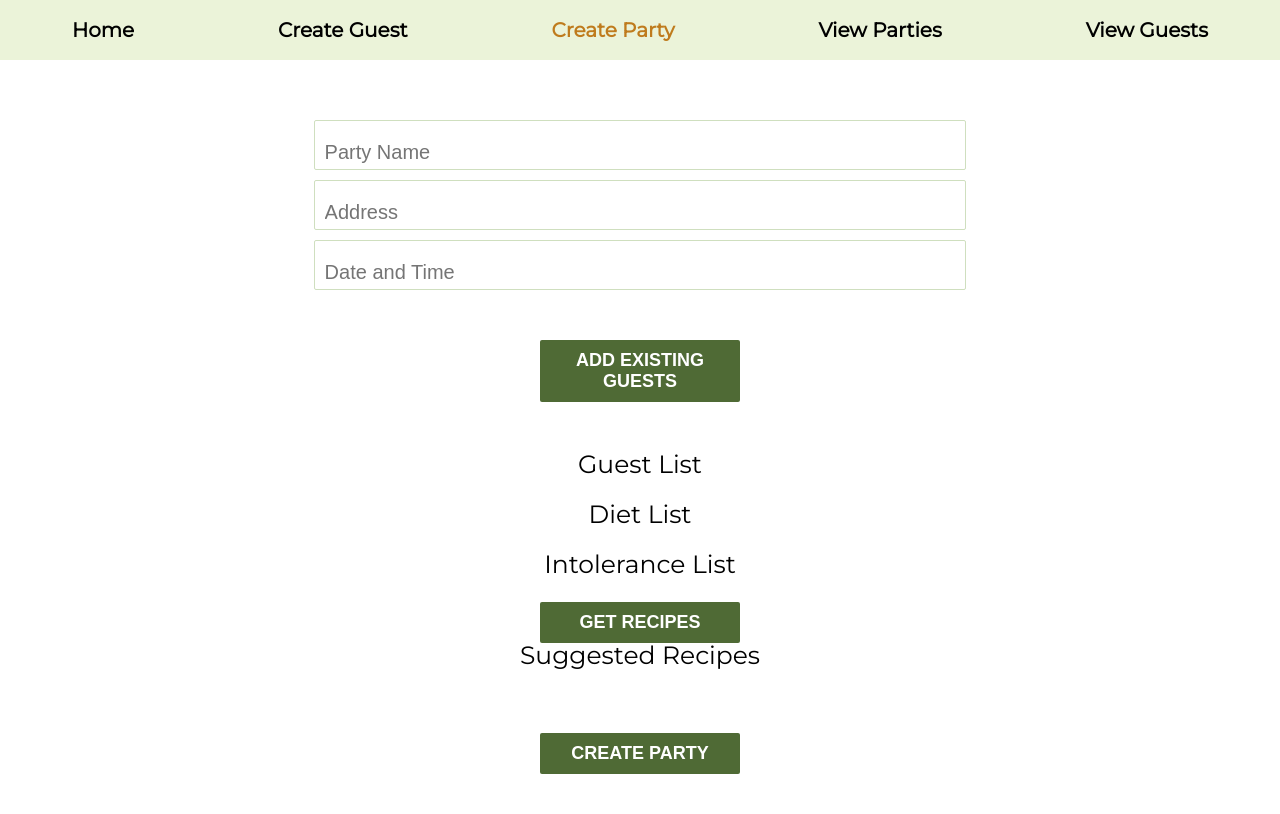
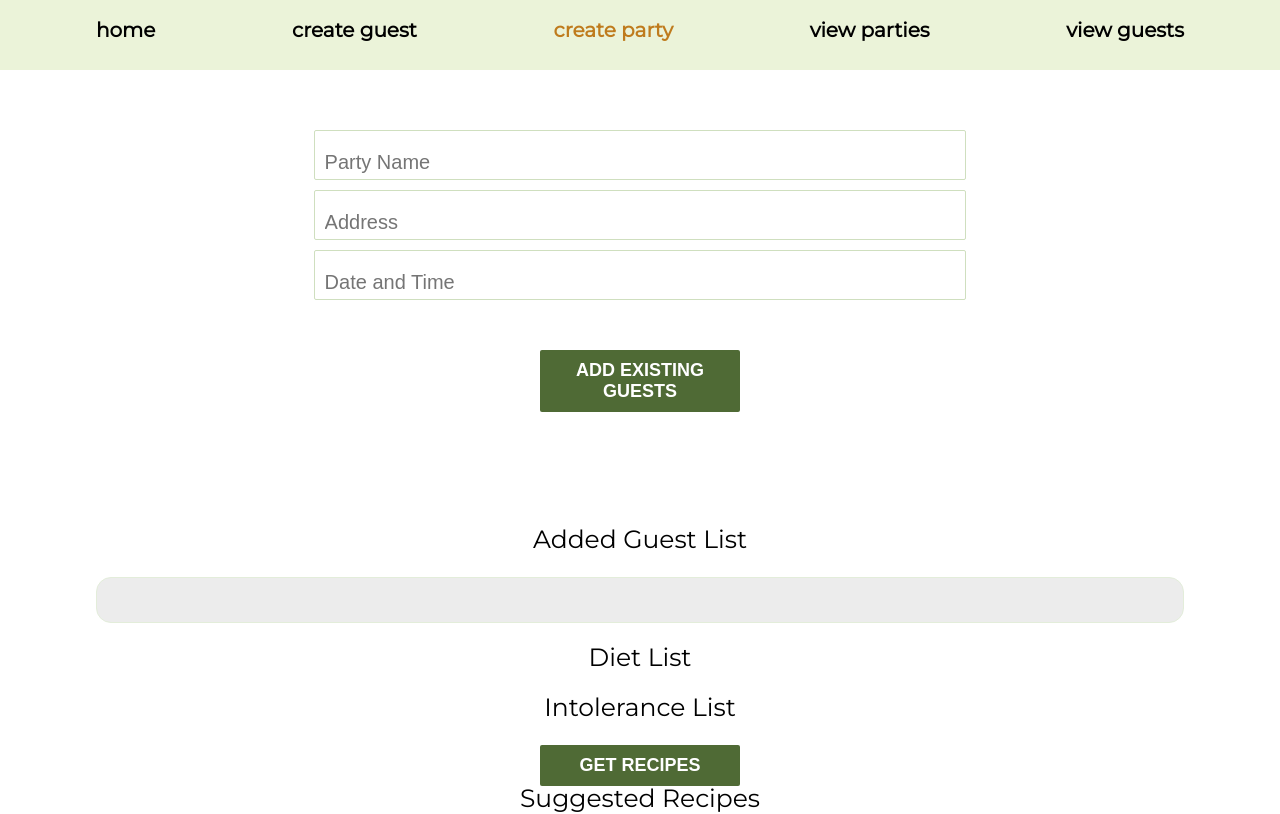
Before and after one commit to BhagirthiEmmaMatthewPatrick-Project6/bempApp, a React (Create React App) app: page /createParty in a window 1280 px wide. Shown: the top 814 px of the page. Built offline with nearby package versions, Linux system fonts and the light colour scheme.

Commit message:
fixed some formating to keep styling consistant

```diff
--- a/src/App.js
+++ b/src/App.js
@@ -25,11 +25,13 @@ class App extends Component {
   }
   render(){
     return (
+      <body>
         <Router>
           {/* <CreatePartyAddingGuests /> */}
           <div className="App">
             {/* Navigation */}
             <nav>
+              <div className="wrapper">
               <NavLink
                 exact
                 className="link"
@@ -68,6 +70,7 @@ class App extends Component {
               >
                 View Guests
               </NavLink>
+              </div>
             </nav>
 
             {/* Routes */}
@@ -84,6 +87,7 @@ class App extends Component {
 
           </div>
         </Router>
+      </body>
     );
   }
 }
--- a/src/App.scss
+++ b/src/App.scss
@@ -8,4 +8,4 @@
 @import './partials/_nav';
 @import './partials/_createGuest';
 @import './partials/_createParty';
-@import './partials/_viewParty';
+@import './partials/_viewGridLayout';
--- a/src/components/CreateParty.js
+++ b/src/components/CreateParty.js
@@ -175,24 +175,26 @@ class CreateParty extends Component {
 
                         {/*Adding Guests Component*/}
                             <button className="addGuests" type="submit" onClick={(e) => this.toggleAddGuests(e)}>Add Existing Guests</button>
-                        <ul className="addGuestsUL">
+                        <section className="viewSection">
                             {this.state.showGuestList ? <CreatePartyAddingGuests getChoice={(e)=>this.getUserKey(e)} />:null}
+                        </section>
 
-                        </ul>
                         {/*Displaying Guests*/}
-                        <section className="invitedGuestsSection">
-                        <h2>Guest List</h2>
+                        <section className="viewSection">
+                            <h2>Added Guest List</h2>
+                            <ul className="viewUL">
                                 {this.state.addedGuests.map((invitedGuests)=>{
                                     return(
-                                    <ul className="guestList">
-                                        <li>
+                                        <div className="viewLIContainer">
+                                            <li className="viewLI">
                                                 <img src={invitedGuests.photoURL} alt={`Photo of ${invitedGuests.name}`}/>
                                                 <h3>{invitedGuests.name}</h3>
                                                 <p>{invitedGuests.email}</p>
                                             </li>
-                                    </ul>
+                                        </div>
                                     )
                                 })}
+                            </ul>
                         </section>
 
                         {/*Diet List*/}
--- a/src/components/CreatePartyAddingGuests.js
+++ b/src/components/CreatePartyAddingGuests.js
@@ -27,17 +27,21 @@ class CreatePartyAddingGuests extends Component{
 
     render(){
         return(
-            <>
+            <ul className="viewUL">
                 {this.state.guest.map((guest)=>{
                     return (
-                        <li classname="existingGuest" key={'cpag_'+guest.guestID} onClick={()=>this.props.getChoice(guest.guestID)} id={guest.guestID}>
-                            <img src={guest.guestInfo.photoURL} alt={`Photo of ${guest.guestInfo.name}`}/>
-                            <p>{guest.guestInfo.name}</p>
-                            <p>{guest.guestInfo.email}</p>
-                        </li>
+                        <div className="viewLIContainer">
+                            <li classname="viewLI" key={'cpag_'+guest.guestID} onClick={()=>this.props.getChoice(guest.guestID)} id={guest.guestID}>
+                                <div className="imageContainer">
+                                    <img src={guest.guestInfo.photoURL} alt={`Photo of ${guest.guestInfo.name}`}/>
+                                </div>
+                                <p>{guest.guestInfo.name}</p>
+                                <p>{guest.guestInfo.email}</p>
+                            </li>
+                        </div>
                     )
                 })}
-            </>
+            </ul>
         )
     }
 }
--- a/src/components/ViewGuests.js
+++ b/src/components/ViewGuests.js
@@ -45,13 +45,13 @@ class ViewGuests extends Component{
 
     render(){
         return(
-            <section className="viewGuestsSection">
+            <section className="viewSection wrapper">
                 <h2>Guest List</h2>
-                <ul className="viewGuestsUL">
+                <ul className="viewUL">
                     {this.state.guests.map((guest)=>{
                         return(
-                            <Link className='viewGuestsLink' key={'link'+guest.guestID} to={'/guests/'+guest.guestID}>
-                            <li key={guest.guestID} className='viewGuestsLI' id={guest.guestID} onClick={(e)=>this.focusUser(e)}>
+                            <Link className='viewLILink' key={'link'+guest.guestID} to={'/guests/'+guest.guestID}>
+                            <li key={guest.guestID} className='viewLI' id={guest.guestID} onClick={(e)=>this.focusUser(e)}>
                                 <div className="imageContainer">
                                     <img src={guest.guestInfo.photoURL} alt={'Profile pic of '+guest.guestInfo.name}/>
                                 </div>
--- a/src/components/ViewParties.js
+++ b/src/components/ViewParties.js
@@ -51,13 +51,13 @@ class ViewParties extends Component{
 
     render(){
         return(
-            <section className="viewPartiesSection wrapper">
+            <section className="viewSection wrapper">
                 <h2>Parties</h2>
-                <ul className="viewPartiesUL">
+                <ul className="viewUL">
                     {this.state.parties.map((party)=>{
                         return(
-                            <Link className='viewPartiesLink' key={'link'+party.partyID} to={'/viewParties/'+party.partyID}>
-                            <li key={party.partyID} className='viewPartyLI' id={party.partyID} onClick={(e)=>this.focusUser(e)}>
+                            <Link className='viewLILink' key={'link'+party.partyID} to={'/viewParties/'+party.partyID}>
+                            <li key={party.partyID} className='viewLI' id={party.partyID} onClick={(e)=>this.focusUser(e)}>
                                 <div className="imageContainer">
                                     <img src={party.partyInfo.photoURL} alt={party.partyInfo.partyDetails}/>
                                 </div>
--- a/src/partials/_nav.scss
+++ b/src/partials/_nav.scss
@@ -1,6 +1,17 @@
 nav {
     padding: 20px 0;
-    display: flex;
-    justify-content: space-around;
     background-color: lighten($secondaryColor, 35%);
+    // background-color: black;
+    height:70px;
+
 }
+nav .wrapper{
+    display:flex;
+    justify-content: space-between;
+    align-items: center;
+}
+
+nav .link{
+    font-weight:700;
+    text-transform: lowercase;
+}
--- a/src/partials/_viewParty.scss
+++ b/src/partials/_viewGridLayout.scss
@@ -1,69 +1,71 @@
-.viewPartiesSection{
+.viewSection{
     display:flex;
     flex-wrap:wrap;
     flex-direction: column;
     justify-content: center;
     align-items: center;
     padding:2% 0;
+    width:100%;
 }
 
-.viewPartiesUL{
-    border:1px solid rgb(204, 202, 202);
+.viewUL{
+    border:1px solid lighten($mainColor,58%);
     display:flex;
     flex-wrap:wrap;
     width:100%;
     height:100%;
     padding:2%;
     border-radius:15px;
-    background-color:lighten($secondaryColor,35%);
+    background-color: rgb(236, 236, 236);
+
 }
 
-.viewPartiesLink:nth-of-type(3n+2){
+.viewLILink:nth-of-type(3n+2),
+.viewLIContainer:nth-of-type(3n+2){
     margin:0 2% 20px 2%;
 }
 
-.viewPartiesLink{
+.viewLILink, .viewLIContainer{
     display:flex;
     flex-wrap:wrap;
     flex-direction: column;
-    border:1px solid lighten($mainColor,80%);
+    border:1px solid lighten($mainColor,50%);
+    box-shadow:0px 0px 15px rgba(152, 155, 146, 0.609);
+    // border:1px solid rgb(206, 206, 206);
     width:32%;
     margin-bottom:20px;
-    box-shadow:0px 0px 8px rgb(148, 156, 131);
     padding:2%;
     border-radius:15px;
-    background-color:lighten($mainColor,50%);
+    background-color:lighten($mainColor,65%);
 
-
-    h3,p{
-        padding:2%;
-    }
 
     h3{
         color:$mainColor;
         font-weight:700;
+        padding:2% 0 2% 0;
+
     }
 
     p{
         color: darken($secondaryColor,10%);
-        @include fontSize(14)
+        @include fontSize(14);
+        padding:2% 0;
     }
 }
 
-.viewPartyLI{
+.viewLI{
     display:flex;
     flex-direction: column;
     padding:5%;
     border-radius:15px;
-    background-color:lighten($secondaryColor,38%);
+    background-color:lighten($secondaryColor,45%);
 
     >*{
         width:100%;
     }
 }
 
-.viewPartyLI div{
-    // border:1px solid rgba(189, 216, 164, 0.575);
+.viewLI div{
     border-radius:15px;
     margin-bottom:2%;
     padding:10px 0;
@@ -72,3 +74,7 @@
         object-fit: cover;
     }
 }
+
+h2{
+    width:100%;
+}
```
Lines whose indentation alone changed are shown as unchanged.
